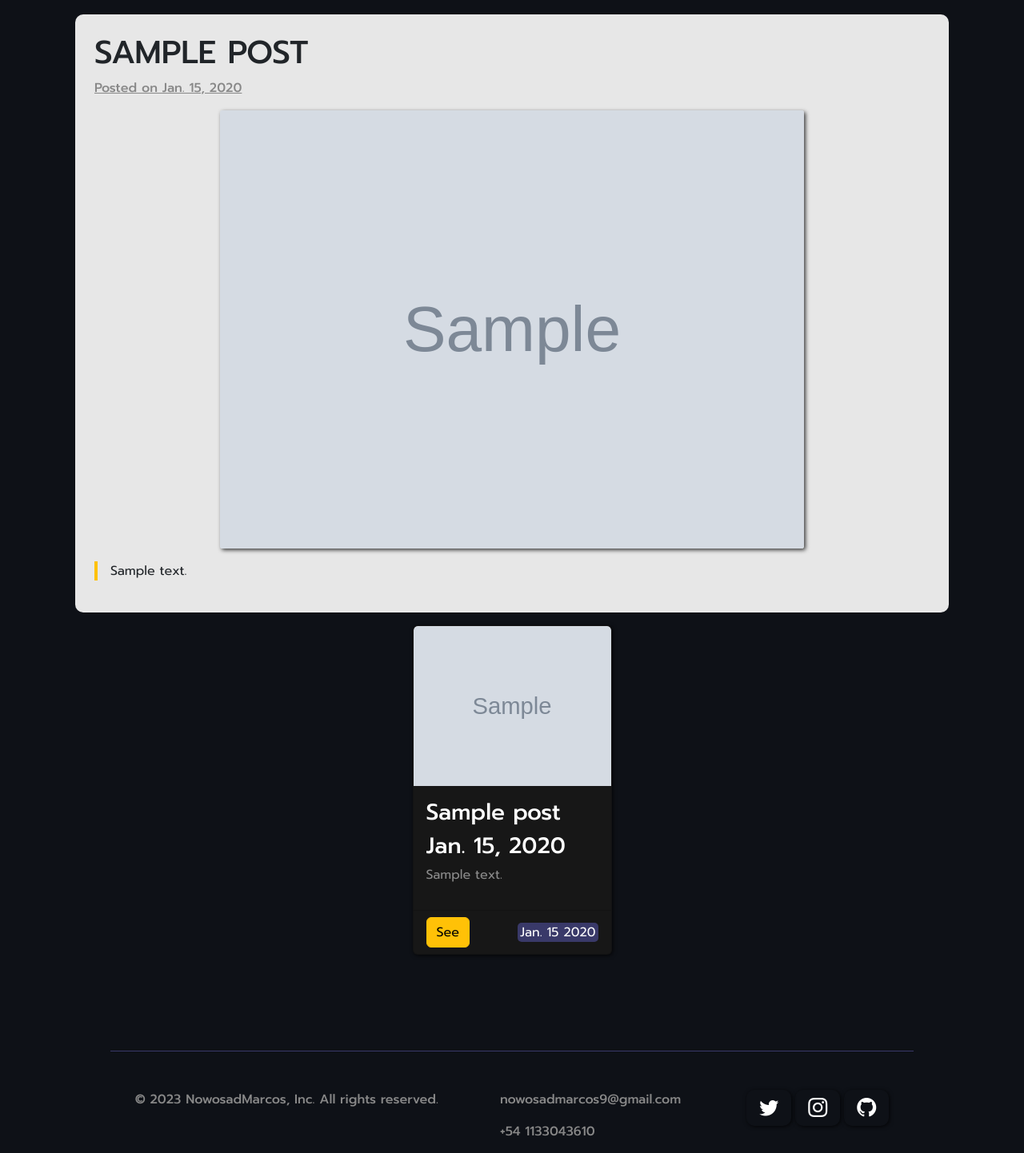
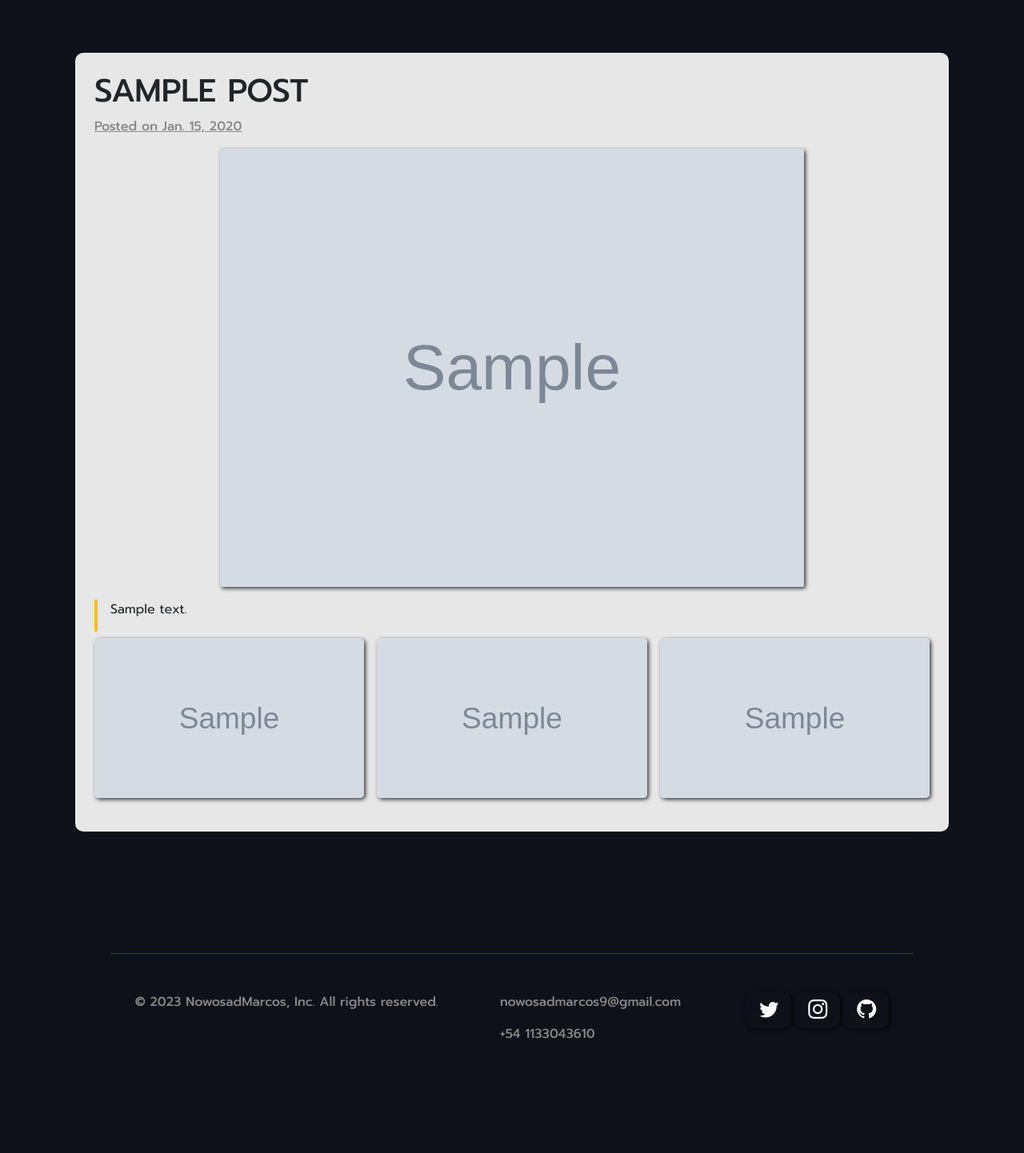
Before and after one commit to MarcosNowosad/NowosadMarcos, a Django app: page /blog/1 in a window 1280 px wide. Shown: the part 70-1512 px from the top of the page at 80% size. After the commit the page ends 1369 px from the top, so only its background shows below. Run offline with Django 4.2, Linux system fonts and the light colour scheme; tables that the repository leaves empty hold one stand-in row (values such as "Sample post"); grey boxes marked "Sample" are stand-in pictures.

Commit message:
portafolio

```diff
--- a/blog/admin.py
+++ b/blog/admin.py
@@ -2,4 +2,5 @@ from django.contrib import admin
 from .models import Post
 # Register your models here.
 
+
 admin.site.register(Post)
--- a/blog/models.py
+++ b/blog/models.py
@@ -5,7 +5,12 @@ import datetime
 class Post(models.Model):
     title = models.CharField(max_length=100)
     description = models.TextField()
-    image = models.ImageField(upload_to='blog/images')
+    image = models.ImageField(upload_to='blog/images', null=True, default="")
+    image2 = models.ImageField(upload_to='blog/images/post',default="", blank=True)
+    image3 = models.ImageField(upload_to='blog/images/post',default="", blank=True)
+    image4 = models.ImageField(upload_to='blog/images/post',default="", blank=True)
+
+
     date = models.DateField(datetime.date.today)
 
 
--- a/blog/templates/post_detail.html
+++ b/blog/templates/post_detail.html
@@ -2,7 +2,7 @@
 
 {% block content %}
 
-<div class="container">
+<div class="container my-5">
 
     <div class="row separador-blog">
         <div class="col-lg-12 blog-detail-1">
@@ -10,34 +10,29 @@
             <h1 style="text-transform: uppercase;">{{post.title}}</h1>
             <p class="paragraph-gral" style="text-decoration: underline;">Posted on {{post.date}}</p>
             <div style="display: flex; justify-content: center;">
-                <img class="img-blog-detail" src="{{post.image.url}}" alt="{{post.title}}" style="width: 70%;">
+                <img class="img-blog-detail" src="{{post.image.url}}" alt="{{post.title}}">
             </div>
-            <div class="contenedor-paragraph">
+            <div class="contenedor-paragraph" style="display: flex; justify-content: center; flex-direction: column;">
                 <p>{{post.description|safe}}</p>
+            </div>
+            <div class=" section-blog my-2" style="width: 100%;" >
+                {% if post.image2 %}
+                <a href="{{post.image2.url}}" target="_blank"  style="width: 40%;">
+                    <img class="img-card" src="{{post.image2.url}}" alt="{{post.title}}" style="width: 100%; border-radius: 5px;">
+                </a>
+                {% endif %}
+                {% if post.image3 %}
+                <a href="{{post.image3.url}}" target="_blank" style="width: 40%;">
+                    <img class="img-card" src="{{post.image3.url}}" alt="{{post.title}}" style="width: 100%; border-radius: 5px;">
+                </a>
+                {% endif %}
+                {% if post.image4 %}
+                <a href="{{post.image4.url}}" target="_blank" style="width: 40%;">
+                    <img class="img-card" src="{{post.image4.url}}" alt="{{post.title}}" style="width: 100%; border-radius: 5px;">
+                </a>
+                {% endif %}
             </div>
         </div>
     </div>
-    <div class="row separador-blog my-2">
-        {% for post in post1 %}
-            <div class="col-md-3 col-sm-6 col-xs-12  d-flex justify-content-center my-2" >
-                    <div class="card color-card"  style="width: 18rem;  overflow: hidden;">
-                        <div class="contendor-img" style="height: auto;">
-                            <img class="card-img-top img-card" src="{{post.image.url}}" alt="{{post.title}}" style="width: 100%;">
-                        </div>
-                        <div class="card-body">
-                            <h3>{{post.title}}</h3>
-                            <h3>{{post.date}}</h3>
-                            <!-- como interpretar un archivo html en el admin blog  |safe|-->
-                            <p style="color:rgb(255,255,255,0.5);">{{post.description|striptags|truncatechars:50}}</p>
-
-                        </div>
-                        <div class="card-footer" style="text-align: center;">
-                            <a class="btn btn-warning" href="{% url 'blog:post_detail' post.id %}" >See</a>
-                            <p>{{post.date|date:"N d Y"}}</p>
-                        </div>
-                    </div>
-            </div>
-        {% endfor %}
-    </div>
 </div>
 {% endblock %}
--- a/blog/views.py
+++ b/blog/views.py
@@ -5,7 +5,6 @@ from .models import Post
 def render_post(request):
 
     posts = Post.objects.all()
-
     return render(request, 'post.html', {'posts': posts})
 
 
@@ -13,4 +12,4 @@ def post_detail(request, post_id):
     post = get_object_or_404(Post, pk=post_id) #pk : es el id de la publicacion
 
     post1 = Post.objects.all()
-    return render(request, 'post_detail.html', {"post": post , "post1":post1})
+    return render(request, 'post_detail.html', {"post": post , "post1":post1 })
--- a/portafolioApp/static/css/styles.css
+++ b/portafolioApp/static/css/styles.css
@@ -331,12 +331,18 @@ html{
 
 .img-blog-detail{
     border-radius: 3px;
-
+    width: 70%;
     box-shadow: 2px 2px 5px rgba(0, 0, 0, 0.75);
 }
 .blog-detail-2{
     flex-wrap: wrap;
     height: 520px;
+}
+
+.section-blog img{
+    margin-bottom: 10px;
+    box-shadow: 2px 2px 5px rgba(0, 0, 0, 0.75);
+
 }
 
 .contenedor-paragraph{
@@ -350,6 +356,12 @@ html{
     gap: 1rem;
 }
 
+.section-blog{
+    display: flex;
+    justify-content: center;
+    gap: 1rem;
+    width: 50%;
+}
 
 .img-card{
     height: 200px;
@@ -525,6 +537,20 @@ label{
 
     }
 
+    /* ################ Section Blog ################*/
+
+    .section-blog{
+        display: block;
+        flex-direction: column;
+        gap: 1rem;
+        width: 100%;
+    }
+    .section-blog img{
+        margin-bottom: 10px;
+    }
+    .img-blog-detail{
+        width: 100%;
+    }
     /* ############## SECTION CONTACT ############# */
 
     .button-contact{
```
Also changed, not shown: blog/migrations/0002_imagepost.py (added), blog/migrations/0003_rename_image_imagepost_image1.py (added), blog/migrations/0004_delete_imagepost.py (added), blog/migrations/0005_post_image2_alter_post_image.py (added), blog/migrations/0006_post_image3_post_image4.py (added), blog/migrations/0007_alter_post_image2_alter_post_image3_and_more.py (added), blog/migrations/0008_alter_post_image2_alter_post_image3_and_more.py (added).
